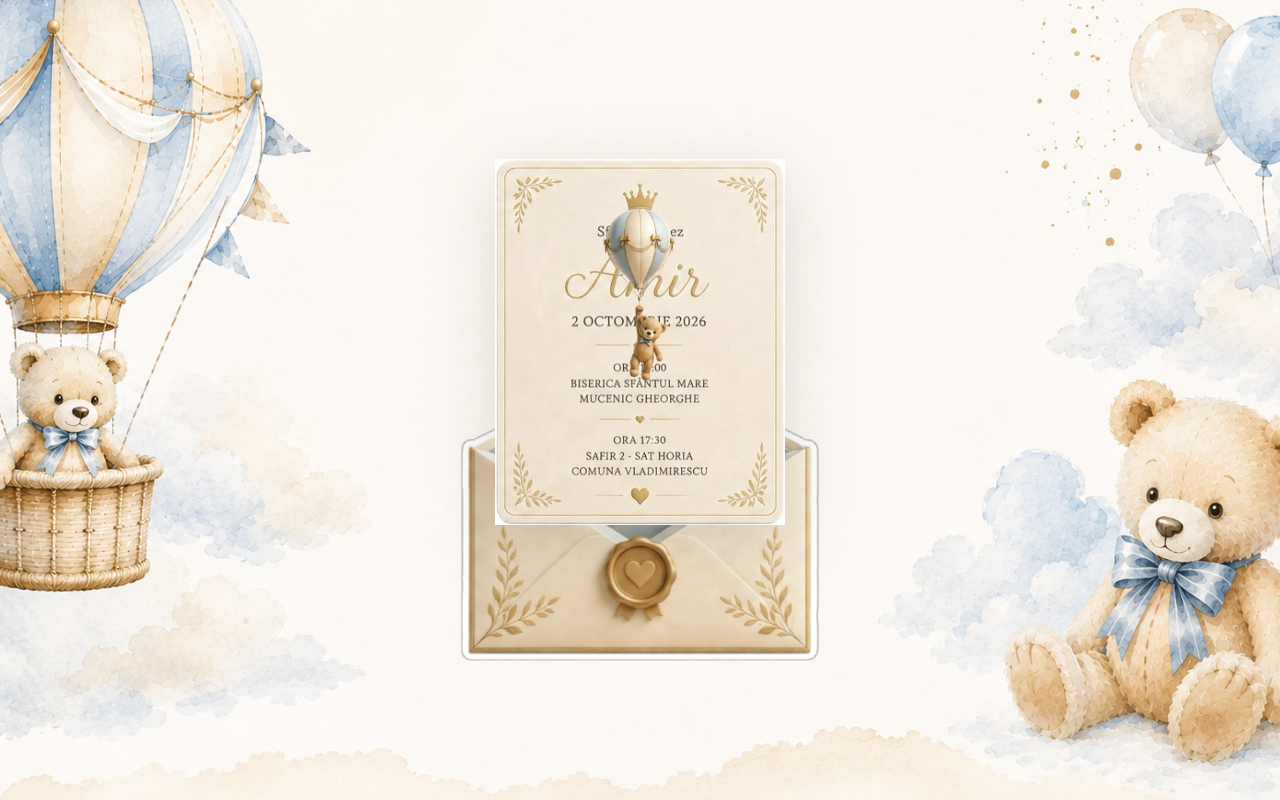
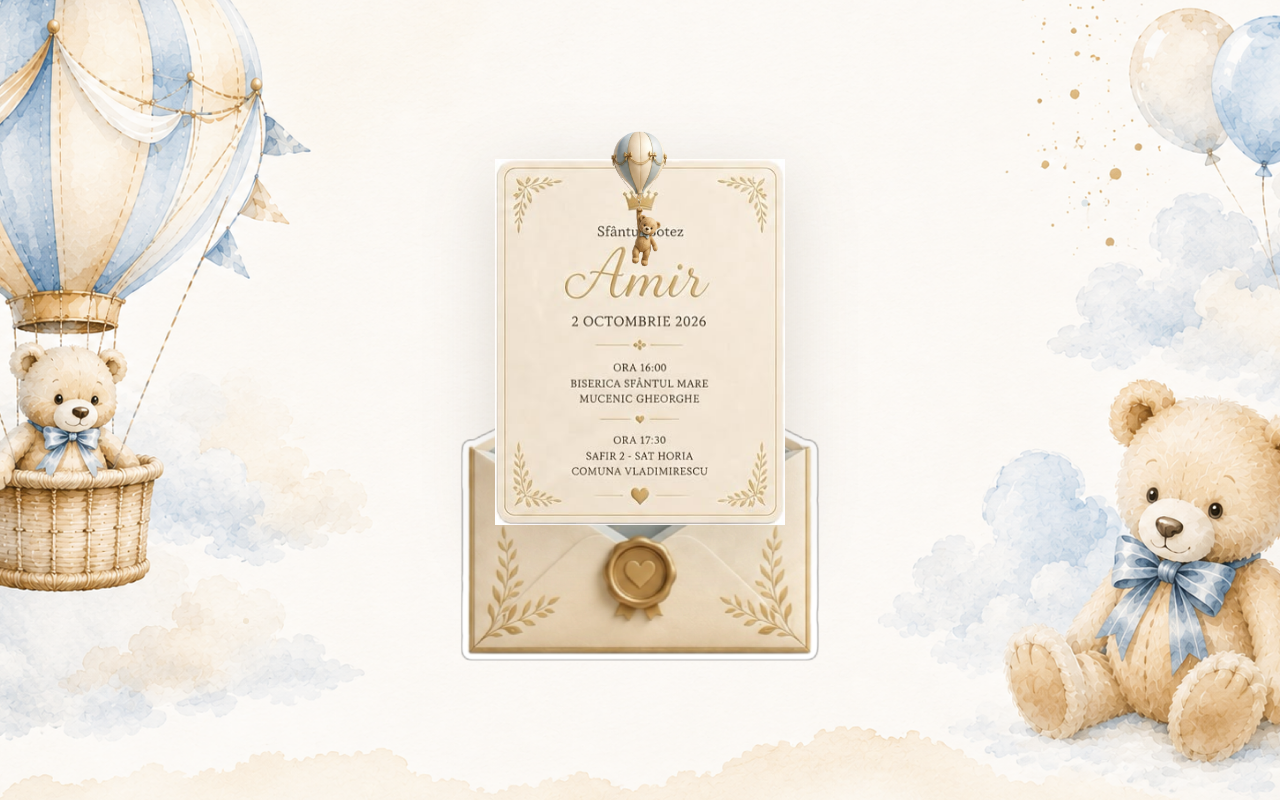
Before and after one commit to laith921/botezulamir, a Next.js app: page / in a window 1280 px wide. Shown: the top 800 px of the page. Built offline with nearby package versions, Linux system fonts and the light colour scheme; no server answers.

Commit message:
Balance balloon bear position

```diff
--- a/components/layout/OpeningAnimation.tsx
+++ b/components/layout/OpeningAnimation.tsx
@@ -63,13 +63,15 @@ export default function OpeningAnimation() {
       : stage === "arrived"
         ? "-12vh"
         : stage === "opening"
-          ? "-18vh"
-          : "-20vh";
+          ? "-26vh"
+          : "-30vh";
 
   const balloonScale =
     stage === "card" || stage === "done"
-      ? 0.7
-      : 1;
+      ? 0.55
+      : stage === "opening"
+        ? 0.78
+        : 1;
 
   return (
     <AnimatePresence>
@@ -219,7 +221,7 @@ export default function OpeningAnimation() {
                 ease: "easeInOut",
               },
             }}
-            className="absolute left-1/2 top-[42%] z-40 w-[170px] -translate-x-1/2 sm:top-[40%] sm:w-[230px] md:w-[270px]"
+            className="absolute left-1/2 top-[38%] z-40 w-[170px] -translate-x-1/2 sm:w-[230px] md:w-[270px]"
           >
             <Image
               src="/opening/balloon-bear.png"
```
